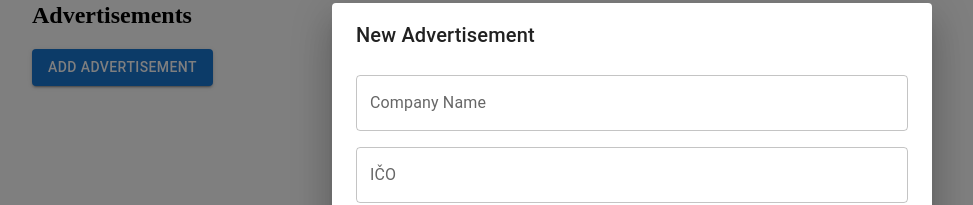
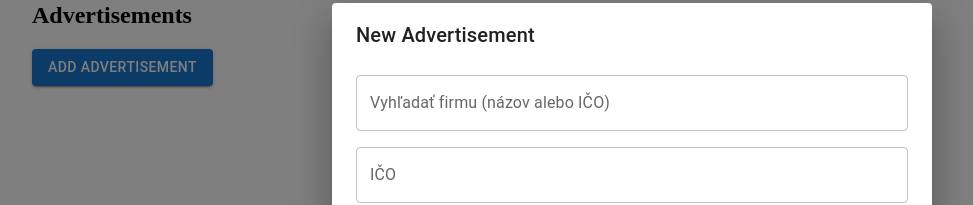
Before and after one commit to Bally17/JuniorZadanie, a React (Create React App) app in the folder frontend/: page / in a window 1280 px wide. Both pictures are taken after a click on the button "ADD ADVERTISEMENT". Shown: the part 140-345 px from the top of the page, without its empty margins (8-981 px from the left). Built offline with nearby package versions, Linux system fonts and the light colour scheme.

Commit message:
ux: improve cancel button, resetting values, add more opinions by searching

```diff
--- a/frontend/src/components/AddAdDialog.tsx
+++ b/frontend/src/components/AddAdDialog.tsx
@@ -1,13 +1,26 @@
 import {
   Dialog, DialogTitle, DialogContent, DialogActions,
-  TextField, Button
+  TextField, Button, Autocomplete
 } from '@mui/material';
-import { useState } from 'react';
+import { useState, useEffect } from 'react';
+import axios from 'axios';
 import './AddAdDialog.css';
 
 interface Props {
   open: boolean;
   onClose: () => void;
+}
+
+interface Company {
+  id: number;
+  rpoId: number;
+  ico: string;
+  name: string;
+  municipality: string;
+  establishment: string;
+  termination: string | null;
+  createdAt: string;
+  updatedAt: string;
 }
 
 export default function AddAdDialog({ open, onClose }: Props) {
@@ -18,6 +31,50 @@ export default function AddAdDialog({ open, onClose }: Props) {
     adText: '',
     logo: null as File | null
   });
+
+  const [inputValue, setInputValue] = useState(''); // 🔧 ovládanie autocomplete inputu
+  const [suggestions, setSuggestions] = useState<Company[]>([]);
+
+  const handleCancel = () => {
+    setFormData({
+        name: '',
+        ico: '',
+        address: '',
+        adText: '',
+        logo: null
+    });
+    setInputValue('');
+    setSuggestions([]);
+    onClose();
+    };
+
+
+  useEffect(() => {
+    const controller = new AbortController();
+    const query = inputValue.trim();
+
+    if (query.length < 3) {
+        setSuggestions([]);
+        return;
+    }
+
+    const fetchSuggestions = async () => {
+        try {
+        const res = await axios.get(`/api/search?q=${query}`, {
+            signal: controller.signal
+        });
+        setSuggestions(res.data.slice(0, 10));
+        } catch (err) {
+        if (!axios.isCancel(err)) {
+            console.error(err);
+        }
+        }
+    };
+
+    fetchSuggestions();
+    return () => controller.abort();
+    }, [inputValue]);
+
 
   const handleChange = (e: React.ChangeEvent<HTMLInputElement>) => {
     setFormData(prev => ({
@@ -34,17 +91,65 @@ export default function AddAdDialog({ open, onClose }: Props) {
 
   const handleSubmit = () => {
     console.log(formData);
-    onClose(); // zatiaľ len zavrie
+    onClose();
   };
 
   return (
     <Dialog open={open} onClose={onClose} fullWidth maxWidth="sm">
       <DialogTitle>New Advertisement</DialogTitle>
       <DialogContent sx={{ display: 'flex', flexDirection: 'column', gap: 2, mt: 1 }}>
-        <TextField label="Company Name" name="name" value={formData.name} onChange={handleChange} />
-        <TextField label="IČO" name="ico" value={formData.ico} onChange={handleChange} />
-        <TextField label="Address" name="address" value={formData.address} onChange={handleChange} />
-        <TextField label="Advertisement Text" name="adText" multiline rows={3} value={formData.adText} onChange={handleChange} />
+        <Autocomplete
+            freeSolo
+            options={suggestions}
+            getOptionLabel={(option) =>
+                typeof option === 'string' ? option : `${option.name} (${option.ico})`
+            }
+            inputValue={inputValue}
+            onInputChange={(event, newInputValue) => {
+                setInputValue(newInputValue);
+            }}
+            onChange={(e, value) => {
+                if (value && typeof value !== 'string') {
+                setFormData(prev => ({
+                    ...prev,
+                    name: value.name,
+                    ico: value.ico,
+                    address: value.municipality
+                }));
+                setInputValue(`${value.name} (${value.ico})`);
+                }
+            }}
+            renderInput={(params) => (
+                <TextField
+                {...params}
+                label="Vyhľadať firmu (názov alebo IČO)"
+                />
+            )}
+        />
+
+
+        <TextField
+          label="IČO"
+          name="ico"
+          value={formData.ico}
+          onChange={handleChange}
+        />
+
+        <TextField
+          label="Address"
+          name="address"
+          value={formData.address}
+          onChange={handleChange}
+        />
+
+        <TextField
+          label="Advertisement Text"
+          name="adText"
+          multiline
+          rows={3}
+          value={formData.adText}
+          onChange={handleChange}
+        />
 
         <input
           accept="image/png, image/jpeg"
@@ -60,7 +165,7 @@ export default function AddAdDialog({ open, onClose }: Props) {
         </label>
       </DialogContent>
       <DialogActions>
-        <Button onClick={onClose}>Cancel</Button>
+        <Button onClick={handleCancel}>Cancel</Button>
         <Button variant="contained" onClick={handleSubmit}>Save</Button>
       </DialogActions>
     </Dialog>
```
